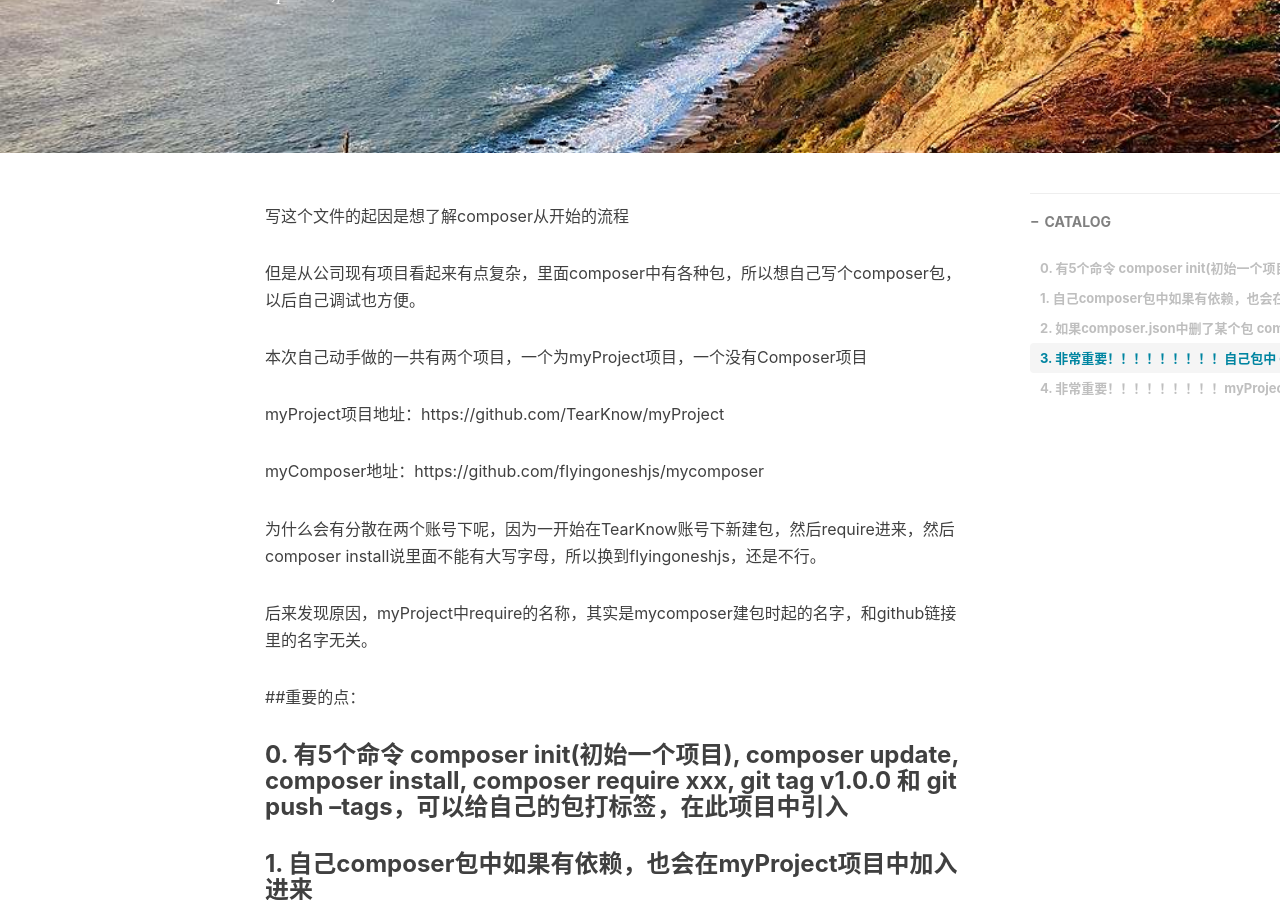
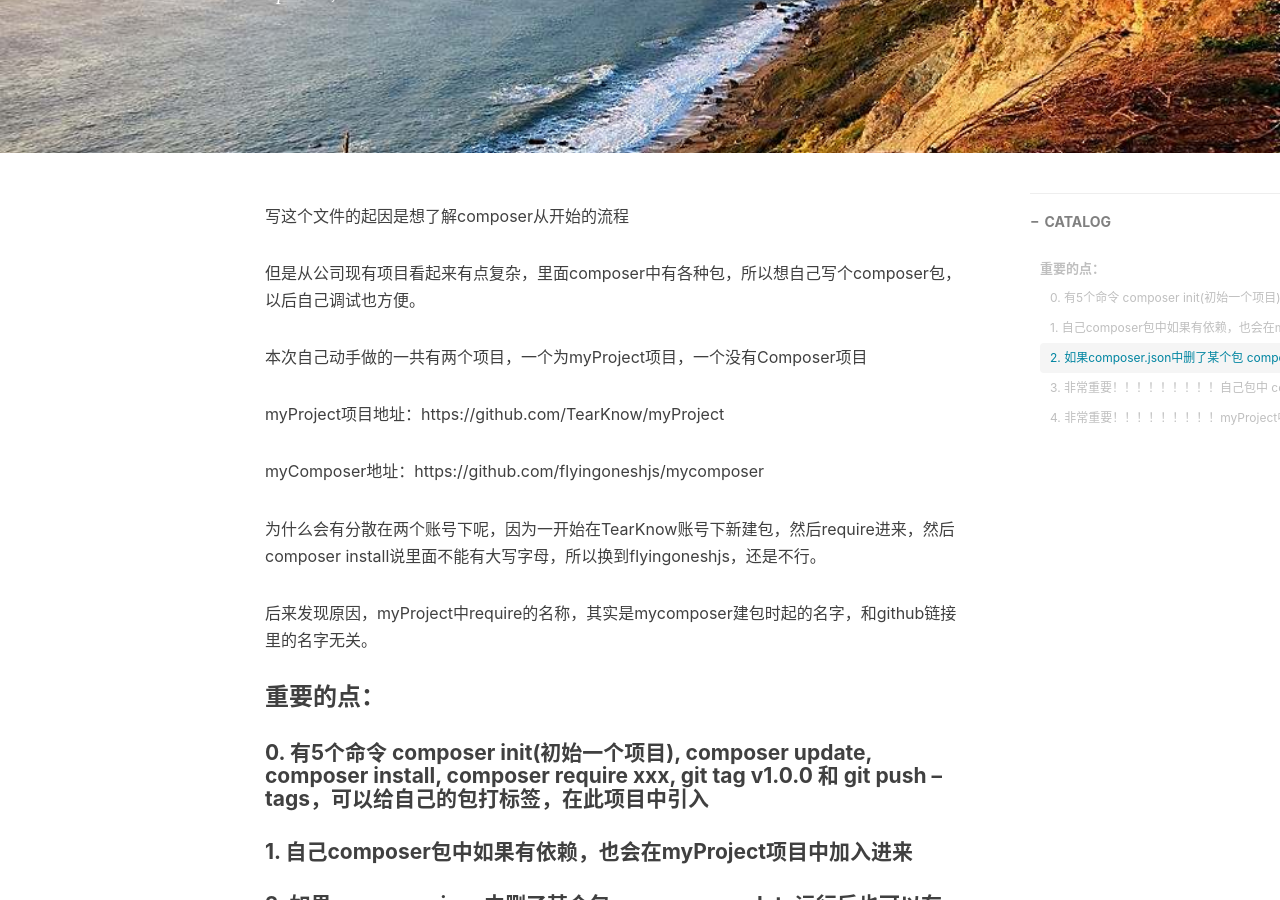
Before and after one commit to TearKnow/blog, a Jekyll site: the page built from _posts/2024-04-29-使用composer.md, in a window 1280 px wide and 900 px high, scrolled down 304 px. Built offline with Jekyll 4.4.1, drawn with Linux system fonts in a browser that asks for light colours; comment, search, counter and statistics services are not loaded.

Commit message:
my composer

```diff
--- a/_posts/2024-04-29-使用composer.md
+++ b/_posts/2024-04-29-使用composer.md
@@ -25,10 +25,10 @@ myComposer地址：https://github.com/flyingoneshjs/mycomposer
 
 
 
-##重要的点：
+### 重要的点：
 
-### 0. 有5个命令 composer init(初始一个项目), composer update, composer install, composer require xxx, git tag v1.0.0 和 git push --tags，可以给自己的包打标签，在此项目中引入
-### 1. 自己composer包中如果有依赖，也会在myProject项目中加入进来
-### 2. 如果composer.json中删了某个包 composer update运行后也可以在vendor中删了
-### 3. 非常重要！！！！！！！！！自己包中 composer.json中autoload里的psr-4叫"jack\\": "src/"，那么在自己myProject中那些autoload_static.php autoload_psr4.php中都会有这个关系（需要自己项目中 composer intall）。这里这个jack就在myProject中类似一个全局的命名空间了，那么在myProject中就可以用new jack\currency\CurrencyService()。
-### 4. 非常重要！！！！！！！！！myProject中初始需要composer install，就会看到autoload_static.php中prefixLengthsPsr4，其实写这篇文章前就是为了想知道前缀长度有什么用，目前还没发现有什么用，但是有了这两个小项目，想调试也方便，而且学会了如何自制composer，并且使用。
+#### 0. 有5个命令 composer init(初始一个项目), composer update, composer install, composer require xxx, git tag v1.0.0 和 git push --tags，可以给自己的包打标签，在此项目中引入
+#### 1. 自己composer包中如果有依赖，也会在myProject项目中加入进来
+#### 2. 如果composer.json中删了某个包 composer update运行后也可以在vendor中删了
+#### 3. 非常重要！！！！！！！！！自己包中 composer.json中autoload里的psr-4叫"jack\\": "src/"，那么在自己myProject中那些autoload_static.php autoload_psr4.php中都会有这个关系（需要自己项目中 composer intall）。这里这个jack就在myProject中类似一个全局的命名空间了，那么在myProject中就可以用new jack\currency\CurrencyService()。
+#### 4. 非常重要！！！！！！！！！myProject中初始需要composer install，就会看到autoload_static.php中prefixLengthsPsr4，其实写这篇文章前就是为了想知道前缀长度有什么用，目前还没发现有什么用，但是有了这两个小项目，想调试也方便，而且学会了如何自制composer，并且使用。
```
